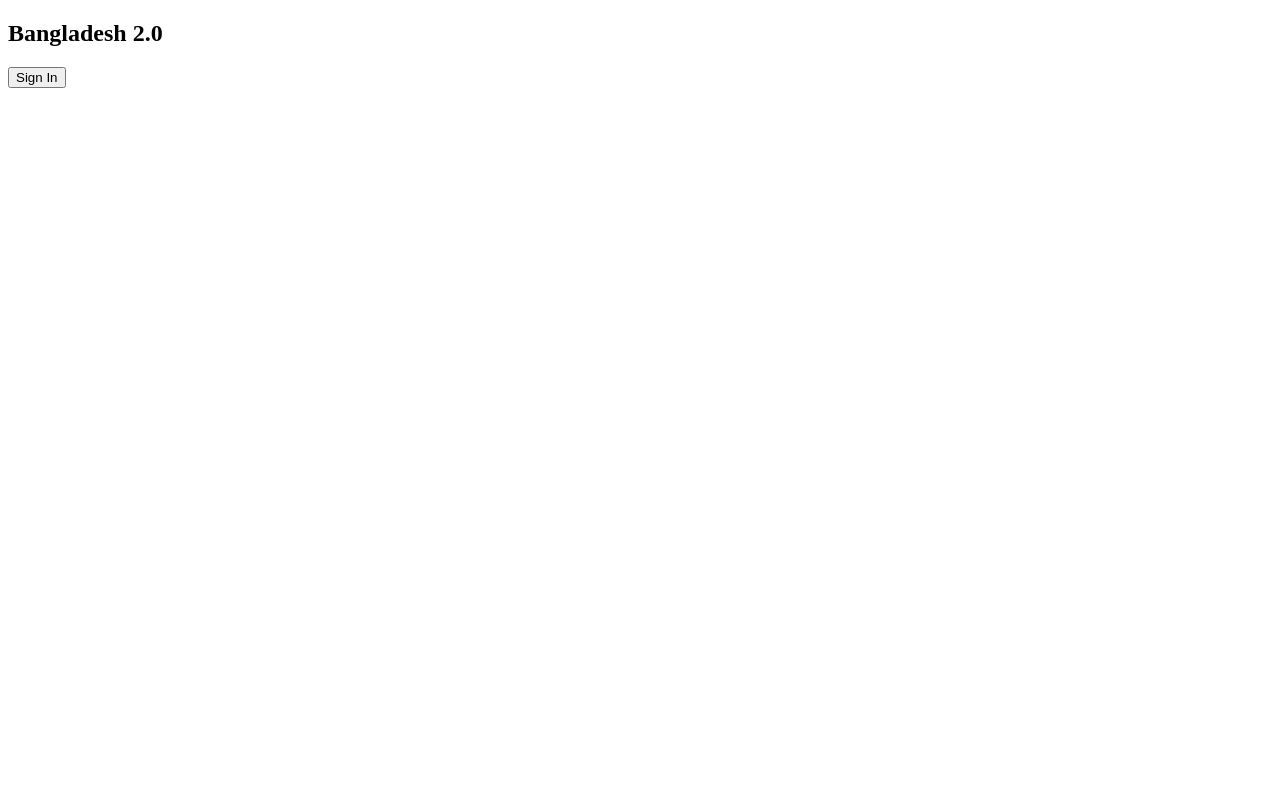
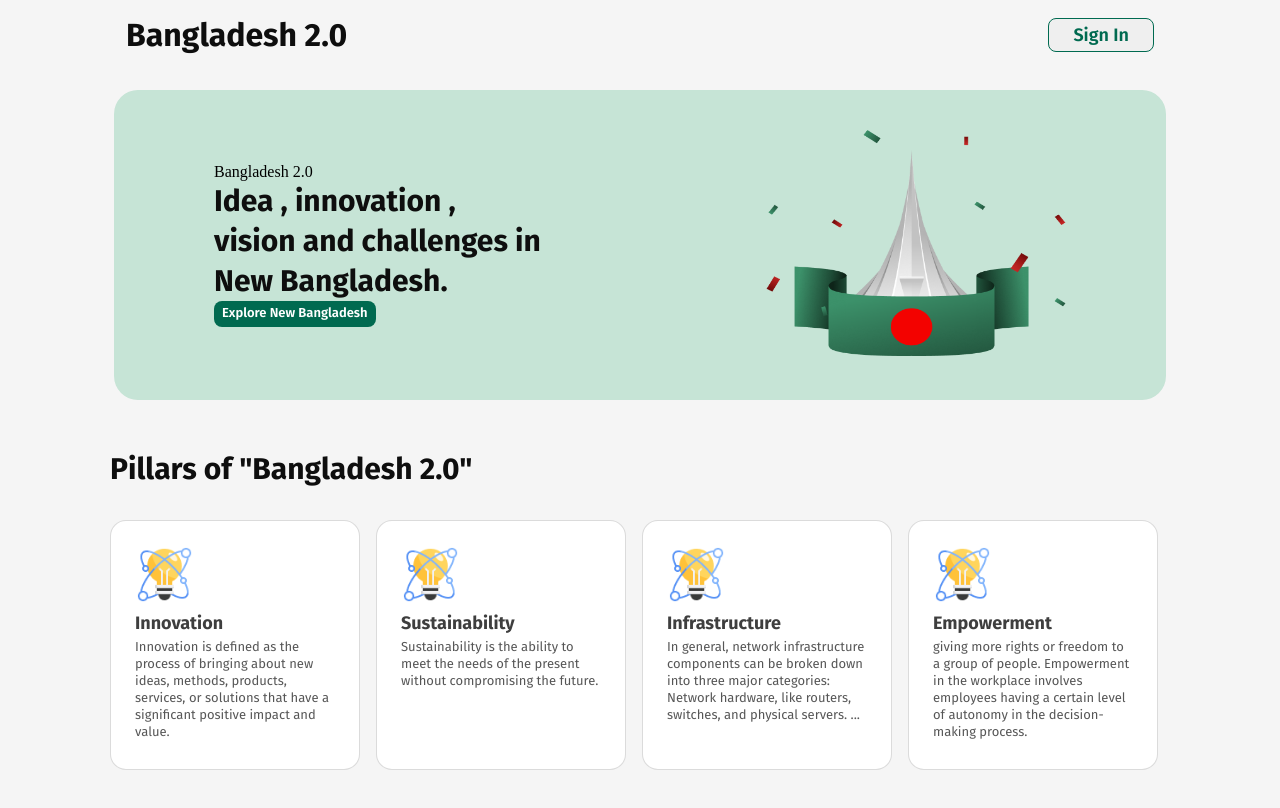
Before and after one commit to ashutosh64822/assignment-001, a plain HTML site: page index.html in a window 1280 px wide. Drawn offline with Linux system fonts and the light colour scheme.

Commit message:
adding card section

```diff
--- a/index.html
+++ b/index.html
@@ -14,5 +14,66 @@
         <button>Sign In</button>
       </nav>
     </header>
+    <main>
+        <!-- hero section start -->
+
+        <section id="hero">
+          <div class="hero_info">
+            <p class="hero_subtitle">Bangladesh 2.0</p>
+            <h1 class="hero_title">
+              Idea , innovation , <br />vision and challenges in <br />New
+              Bangladesh.
+            </h1>
+            <button class="hero_btn">Explore New Bangladesh</button>
+          </div>
+          <div class="hero_img">
+            <img src="./assets/hero.png" />
+          </div>
+        </section>
+
+        <!-- hero section end  -->
+
+             <!-- card section start  -->
+
+      <section id="card">
+        <div>
+          <h1 class="card_title">Pillars of "Bangladesh 2.0"</h1>
+        </div>
+        <div class="card_flex">
+          <div class="card_box">
+            <img src="./assets/card-icon.png" />
+            <h3 class="cardsBox_subtitle">Innovation</h3>
+            <p class="cardsBox_description">
+                Innovation is defined as the process of bringing about new ideas, methods, products, services, or solutions that have a significant positive impact and value.
+            </p>
+          </div>
+          <div class="card_box">
+            <img src="./assets/card-icon.png" />
+            <h3 class="cardsBox_subtitle">Sustainability</h3>
+            <p class="cardsBox_description">
+                Sustainability is the ability to meet the needs of the present without compromising the future.
+            </p>
+          </div>
+          <div class="card_box">
+            <img src="./assets/card-icon.png" />
+            <h3 class="cardsBox_subtitle">Infrastructure</h3>
+            <p class="cardsBox_description">
+                In general, network infrastructure components can be broken down into three major categories:
+                Network hardware, like routers, switches, and physical servers. ...
+
+            </p>
+          </div>
+          <div class="card_box">
+            <img src="./assets/card-icon.png" />
+            <h3 class="cardsBox_subtitle">Empowerment</h3>
+            <p class="cardsBox_description">
+                giving more rights or freedom to a group of people. Empowerment in the workplace involves employees having a certain level of autonomy in the decision-making process.
+            </p>
+          </div>
+        </div>
+      </section>
+
+      <!-- card section end  -->
+    </main>
   </body>
 </html>
--- a/styles/style.css
+++ b/styles/style.css
@@ -1 +1,186 @@
 @import url("https://fonts.googleapis.com/css2?family=Fira+Sans:ital,wght@0,100;0,200;0,300;0,400;0,500;0,600;0,700;0,800;0,900;1,100;1,200;1,300;1,400;1,500;1,600;1,700;1,800;1,900&display=swap");
+
+* {
+  margin: 0;
+  padding: 0;
+}
+
+body {
+  background: rgb(245, 245, 245);
+}
+
+/* nav section start  */
+
+nav {
+  width: 1028px;
+  height: 70px;
+  display: flex;
+  justify-content: space-between;
+  align-items: center;
+  margin: auto;
+}
+
+nav h1 {
+  color: rgb(14, 14, 14);
+  font-family: Fira Sans;
+  font-size: 32px;
+  font-weight: 700;
+  line-height: 38px;
+  letter-spacing: 0%;
+  text-align: left;
+  cursor: pointer;
+}
+
+nav button {
+  border: 1px solid rgb(0, 106, 80);
+  border-radius: 8px;
+  color: rgb(0, 106, 80);
+  font-family: Fira Sans;
+  font-size: 18px;
+  font-weight: 600;
+  line-height: 22px;
+  letter-spacing: 0%;
+  text-align: left;
+  padding: 5px 24px;
+  cursor: pointer;
+  transition: 0.6s;
+}
+
+nav button:hover {
+  color: rgb(255, 255, 255);
+  background: rgb(0, 106, 80);
+  transform: scale(1.1);
+}
+
+/* nav section end  */
+
+/* hero section start  */
+
+#hero {
+  width: 852px;
+  height: 150px;
+  margin: auto;
+  margin-top: 20px;
+  border-radius: 24px;
+  background: rgb(198, 228, 214);
+  display: flex;
+  justify-content: space-between;
+  align-items: center;
+  padding: 80px 100px;
+}
+
+#nav .hero_subtitle {
+  color: rgb(14, 14, 14);
+  font-family: Fira Sans;
+  font-size: 32px;
+  font-weight: 700;
+  line-height: 38px;
+  letter-spacing: 0%;
+  text-align: left;
+}
+
+#hero .hero_title {
+  color: rgb(14, 14, 14);
+  font-family: Fira Sans;
+  font-size: 30px;
+  font-weight: 700;
+  line-height: 40px;
+  text-align: left;
+}
+
+#hero .hero_info .hero_btn {
+  border: none;
+  outline: none;
+  border-radius: 8px;
+  background: rgb(0, 106, 80);
+  padding: 4px 8px;
+  color: rgb(255, 255, 255);
+  font-family: Fira Sans;
+  font-size: 13px;
+  font-weight: 600;
+  line-height: 16px;
+  text-align: left;
+  cursor: pointer;
+  transition: 0.4s;
+  border-bottom: 2px solid transparent;
+}
+
+#hero .hero_info .hero_btn:hover {
+  color: #fff;
+  font-weight: 500;
+  transform: scale(1.1);
+  background: rgb(81, 134, 110);
+  border-bottom: 2px solid black;
+}
+
+#hero img {
+  width: 300px;
+  height: 226px;
+}
+
+/* hero section end  */
+
+/* card section start  */
+
+#card {
+  margin: 50px 110px;
+  width: 1048px;
+}
+
+#card .card_flex {
+  display: flex;
+  justify-content: space-between;
+  align-items: center;
+}
+
+#card .card_title {
+  color: rgb(14, 14, 14);
+  font-family: Fira Sans;
+  font-size: 30px;
+  font-weight: 700;
+  line-height: 38px;
+  text-align: left;
+  margin-bottom: 32px;
+}
+
+#card .card_box {
+  height: 250px;
+  width: 250px;
+  box-sizing: border-box;
+  border: 1px solid rgba(14, 14, 14, 0.15);
+  border-radius: 16px;
+  background: rgb(255, 255, 255);
+  padding: 24px;
+  transition: 0.9s;
+  cursor: pointer;
+}
+
+#card .card_box:hover {
+  background-color: rgb(181, 166, 166);
+}
+
+#card .card_box img {
+  width: 55px;
+  height: 55px;
+  margin: 2px 2px;
+}
+
+#card .card_box .cardsBox_subtitle {
+  color: rgba(14, 14, 14, 0.8);
+  font-family: Fira Sans;
+  font-size: 18px;
+  font-weight: 700;
+  line-height: 30px;
+  text-align: left;
+}
+
+#card .card_box .cardsBox_description {
+  color: rgba(14, 14, 14, 0.7);
+  font-family: Fira Sans;
+  font-size: 13px;
+  font-weight: 400;
+  line-height: 17px;
+  text-align: left;
+}
+
+/* card section end  */
```
